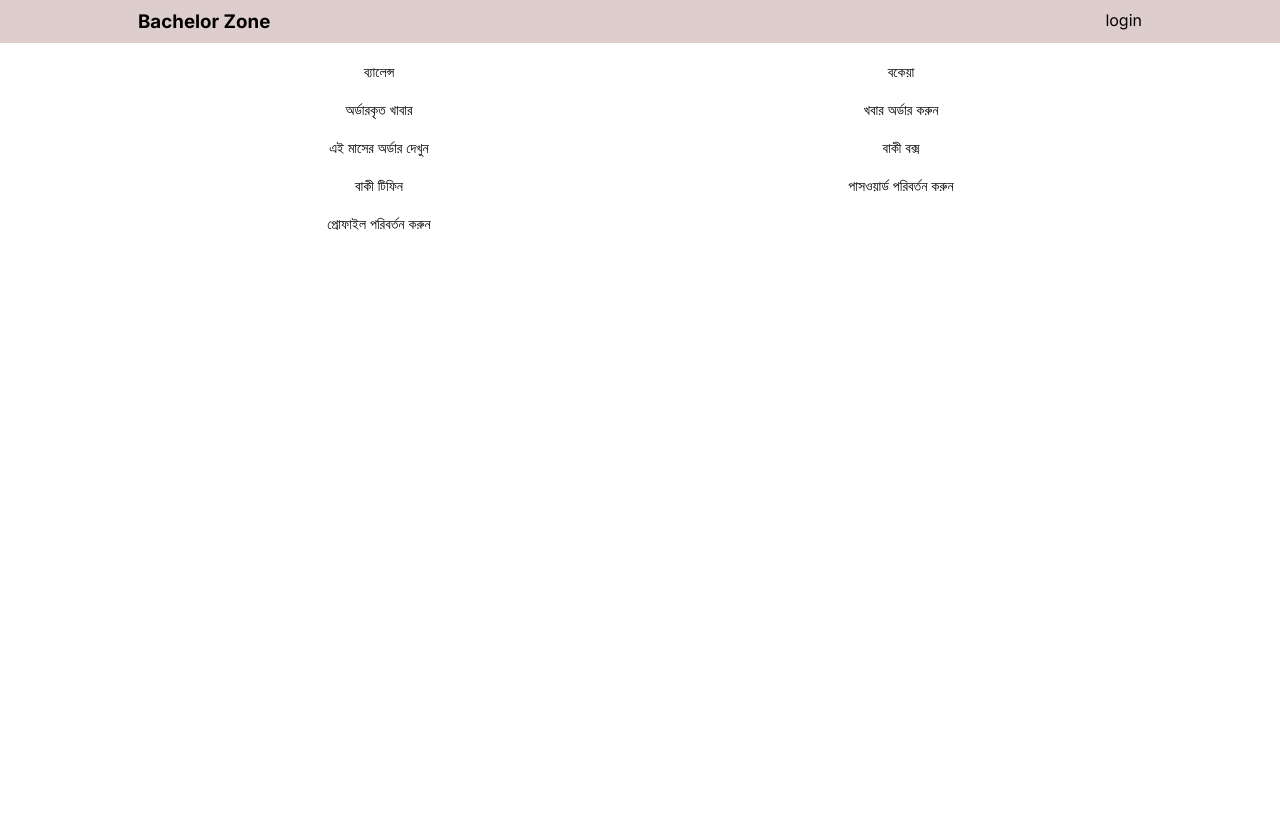
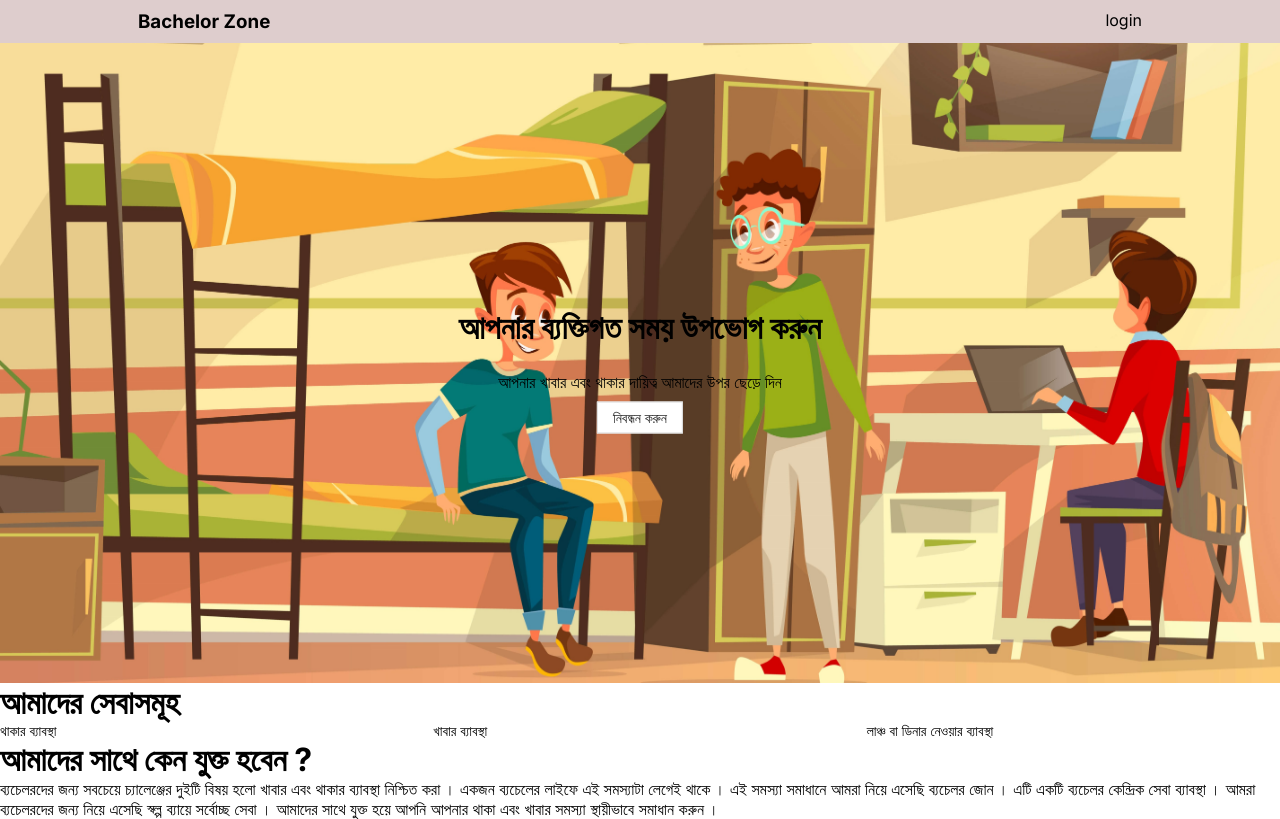
Before and after one commit to MainUddin1223/bachelor-zone-client, a Next.js app: page / in a window 1280 px wide. Built offline with nearby package versions, Linux system fonts and the light colour scheme; no server answers.

Commit message:
landing page impl

```diff
--- a/src/app/page.tsx
+++ b/src/app/page.tsx
@@ -1,5 +1,8 @@
 
 import Dashboard from "@/components/Dashboard/Dashboard";
+import About from "@/components/LandingPage/About/About";
+import Hero from "@/components/LandingPage/Hero/Hero";
+import Services from "@/components/LandingPage/Services/Services";
 import Header from "@/components/header/Header"
 
 
@@ -7,7 +10,10 @@ export default function Home() {
   return (
     <main >
       <Header />
-      <Dashboard/>
+      {/* <Dashboard/> */}
+      <Hero />
+      <Services />
+      <About/>
     </main>
   );
 }
--- /dev/null
+++ b/src/components/LandingPage/About/About.tsx
@@ -0,0 +1,15 @@
+import Styles from './About.module.css'
+
+const About = () => {
+  return (
+      <div>
+          <h1>আমাদের সাথে কেন যুক্ত হবেন ?</h1>
+          <p>
+              ব্যচেলরদের জন্য সবচেয়ে চ্যালেঞ্জের দুইটি বিষয় হলো খাবার এবং থাকার ব্যাবস্থা নিশ্চিত করা । একজন ব্যচেলের লাইফে এই সমস্যাটা লেগেই থাকে । এই সমস্যা সমাধানে আমরা নিয়ে এসেছি ব্যচেলর জোন । এটি একটি ব্যচেলর কেন্দ্রিক সেবা ব্যাবস্থা । আমরা ব্যচেলরদের জন্য নিয়ে এসেছি স্বল্প ব্যায়ে সর্বোচ্ছ সেবা ।
+              আমাদের সাথে যুক্ত হয়ে আপনি আপনার থাকা এবং খাবার সমস্যা স্থায়ীভাবে সমাধান করুন ।
+          </p>
+    </div>
+  )
+}
+
+export default About
--- /dev/null
+++ b/src/components/LandingPage/Hero/Hero.module.css
@@ -0,0 +1,22 @@
+.container {
+  height: 80vh;
+  margin: 0 auto;
+  position: relative;
+}
+.hero_image {
+  height: 100%;
+  width: 100%;
+}
+.hero_description {
+  position: absolute;
+  top: 50%;
+  left: 50%;
+  transform: translate(-50%, -50%);
+  text-align: center;
+}
+.hero_description h1 {
+  margin: 15px;
+}
+.hero_description p {
+  padding: 10px;
+}
--- /dev/null
+++ b/src/components/LandingPage/Hero/Hero.tsx
@@ -0,0 +1,20 @@
+import hero from '@/assets/hero.jpg'
+import Image from 'next/image'
+import Styles from './Hero.module.css'
+import { Button } from 'antd'
+
+const Hero = () => {
+  return (
+      <div className={Styles.container}>
+              <Image src={hero} height={100} width={100} alt='hero'  className={Styles.hero_image } />
+          <div className={Styles.hero_description}>
+              <h1>আপনার ব্যক্তিগত সময় উপভোগ করুন</h1>
+              <p>আপনার খাবার এবং থাকার দায়িত্ব আমাদের উপর ছেড়ে দিন</p>
+              {/* <Button>Register Now</Button> */}
+              <Button>নিবন্ধন করুন</Button>
+</div>
+    </div>
+  )
+}
+
+export default Hero
--- /dev/null
+++ b/src/components/LandingPage/Services/Services.tsx
@@ -0,0 +1,24 @@
+import { Col, Row } from 'antd'
+import Styles from './Services.module.css'
+const Services = () => {
+  return (
+      <div>
+          <h1>আমাদের সেবাসমূহ</h1>
+          <div>
+              <Row gutter={20}>
+                  <Col xs={24} md={8} lg={8}>
+                  থাকার ব্যাবস্থা
+                  </Col>
+                  <Col xs={24} md={8} lg={8}>
+                  খাবার ব্যাবস্থা
+                  </Col>
+                 <Col xs={24} md={8} lg={8}>
+                  লাঞ্চ বা ডিনার নেওয়ার ব্যাবস্থা
+                  </Col>
+              </Row>
+          </div>
+    </div>
+  )
+}
+
+export default Services
```
Also changed, not shown: src/assets/hero.jpg (added), src/components/LandingPage/About/About.module.css (added), src/components/LandingPage/Services/Services.module.css (added).
